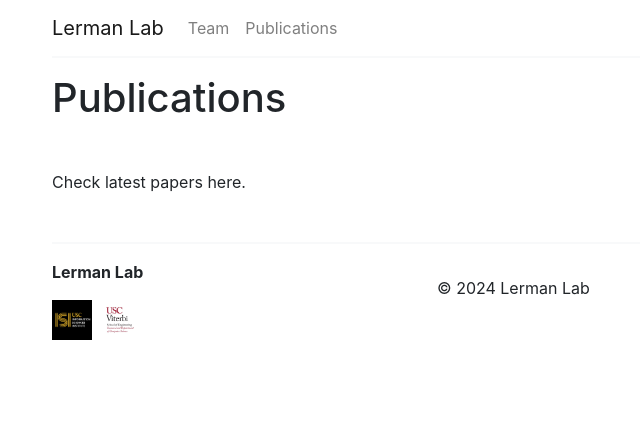
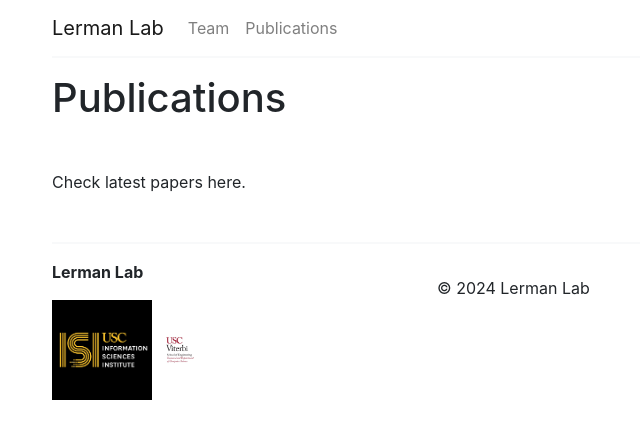
Before and after one commit to lermanlab/lermanlab.github.io, a Jekyll site: the page built from _pages/publications.html, in a window 1280 px wide. Shown: the top 439 px of the page, without its empty margins (203-843 px from the left). Built offline with Jekyll 4.4.1, drawn with Linux system fonts in a browser that asks for light colours.

Commit message:
Update footer.html

```diff
--- a/_includes/footer.html
+++ b/_includes/footer.html
@@ -8,13 +8,13 @@
 				<ul class="list-unstyled list-inline">
 					<!-- <li class="list-inline-item">
 						<a href="https://institut-curie.org/">
-							<img class="img-fluid" src="/assets/images/curie.png" style="max-height: 40px;">
+							<img class="img-fluid" src="/assets/images/curie.png" style="max-height: 100px;">
 						</a>
 					</li> -->
 
 					<li class="list-inline-item">
 						<a href="https://www.isi.edu/">
-							<img class="img-fluid" src="/assets/images/isi.jpg" style="max-height: 40px;">
+							<img class="img-fluid" src="/assets/images/isi.jpg" style="max-height: 100px;">
 						</a>
 					</li>
 
```
